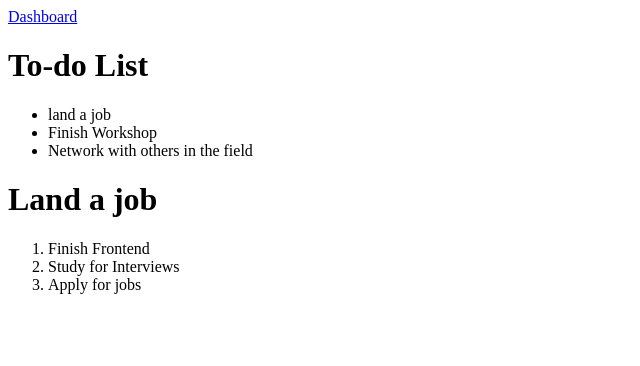
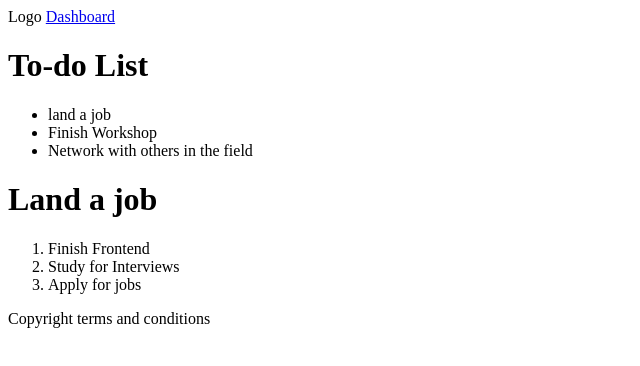
Before and after one commit to NunezAN/project_02, a plain HTML site: page dashboard.html in a window 1280 px wide. Shown: the whole page, without its empty margins (0-640 px from the left). Drawn offline with Linux system fonts and the light colour scheme.

Commit message:
added nav, main, footer

```diff
--- a/dashboard.html
+++ b/dashboard.html
@@ -7,9 +7,11 @@
     <title>Document</title>
   </head>
   <body>
-    <div>
+    <nav>
+      Logo
       <a href="/index.html">Dashboard</a>
-    </div>
+    </nav>
+    <main>
       <h1>To-do List</h1>
       <ul>
         <li>land a job</li>
@@ -22,5 +24,7 @@
         <li>Study for Interviews</li>
         <li>Apply for jobs</li>
       </ol>
+    </main>
+    <footer>Copyright terms and conditions</footer>
   </body>
 </html>
```
Lines whose indentation alone changed are shown as unchanged.
